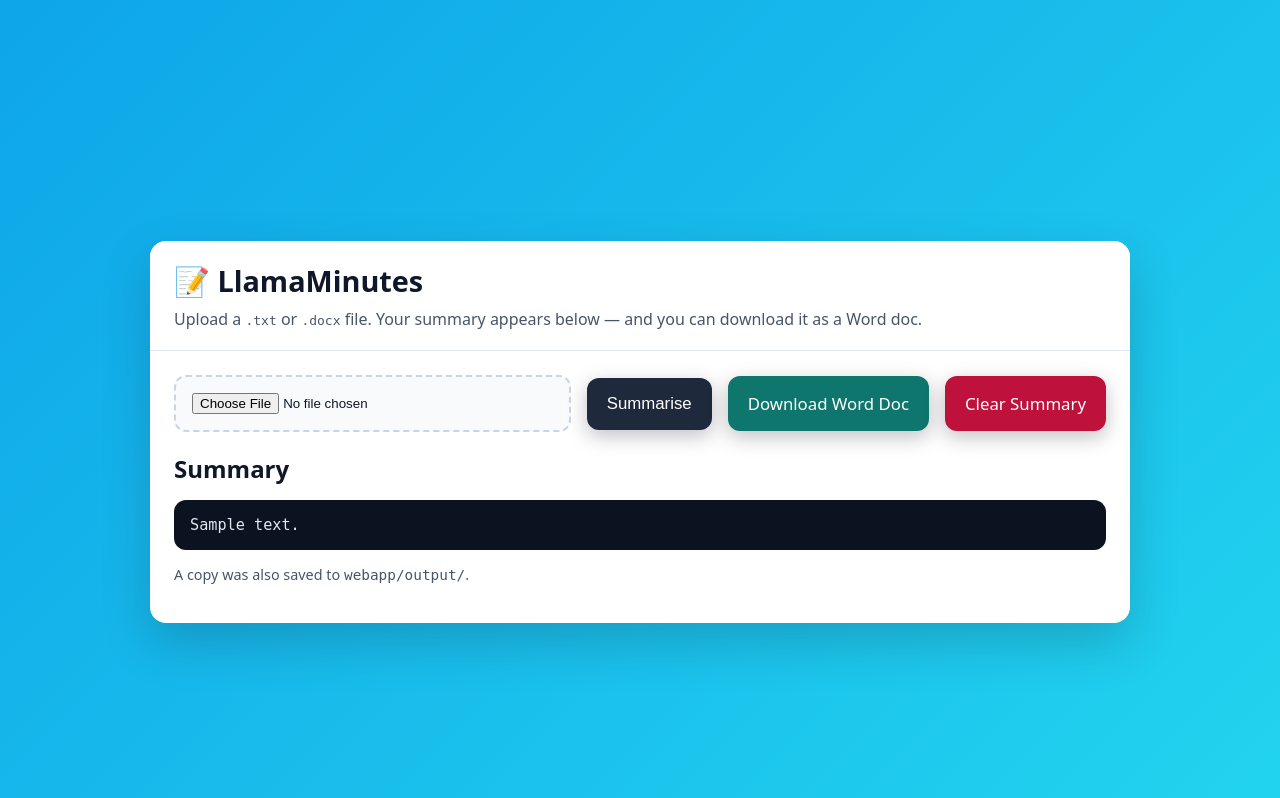
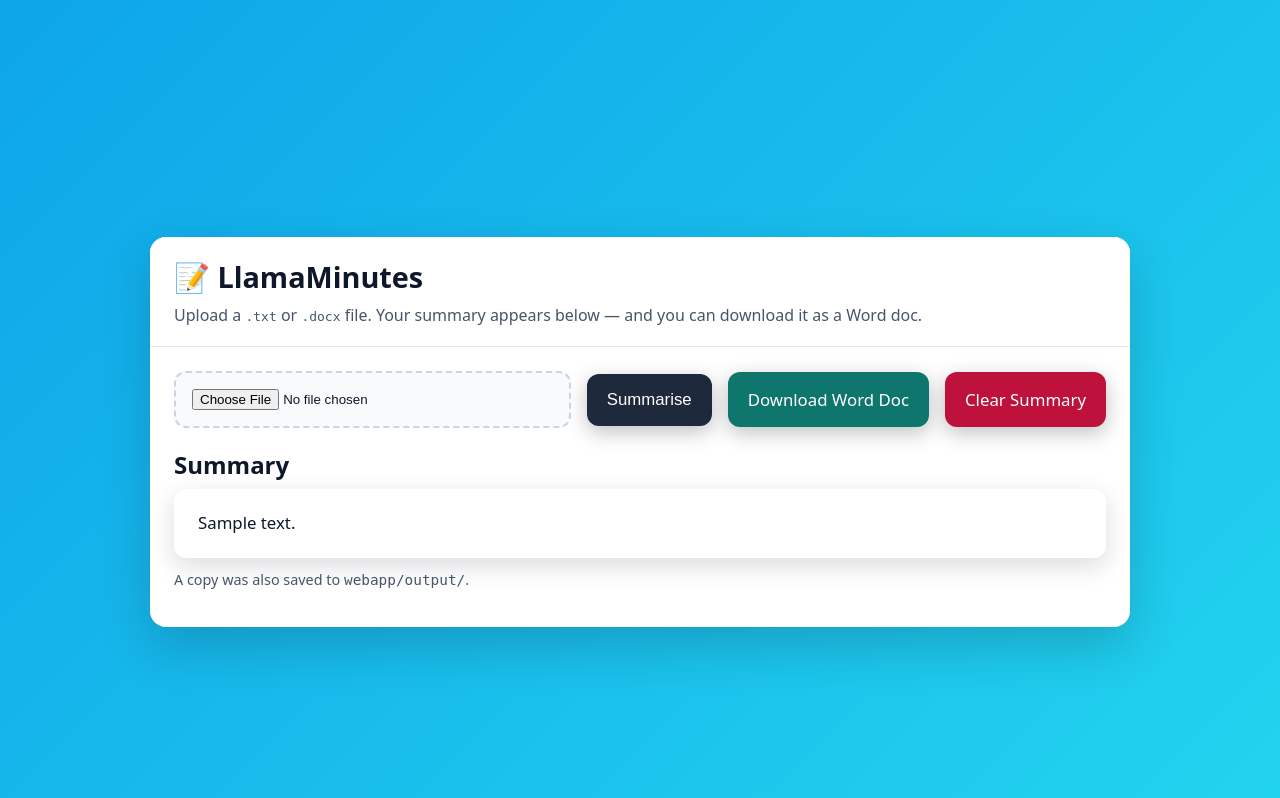
Before and after one commit to tamasfried/LlamaMinutes, a Flask app: template webapp/templates/index.html in a window 1280 px wide. Shown: the top 798 px of the page. Run offline with Flask 3, Linux system fonts and the light colour scheme; the template is opened without the code that fills it: most values are stand-ins (such as "Sample title", 1, 10 or a date in 2020); some libraries are stand-ins or nearby versions.

Commit message:
Enhance summary feature: convert markdown to HTML and update rendering in index.html

```diff
--- a/webapp/app.py
+++ b/webapp/app.py
@@ -2,6 +2,7 @@
 from flask import Flask, render_template, request, send_from_directory, url_for, redirect
 from pathlib import Path
 import tempfile, time
+import markdown  # 👈 convert model text (markdown) -> HTML
 
 from crewai import Agent, Task, Crew, Process, LLM
 
@@ -105,32 +106,33 @@ def save_summary_docx(summary: str, original_name: str) -> Path:
 # ---------- routes ----------
 @app.route("/", methods=["GET"])
 def index():
-    return render_template("index.html", summary=None, download_docx_url=None)
+    return render_template("index.html", summary_html=None, download_docx_url=None)
 
 @app.route("/summarise", methods=["POST"])
 def summarise():
     f = request.files.get("file")
     if not f or f.filename == "":
-        return render_template("index.html", summary="Please choose a .txt or .docx file.", download_docx_url=None)
+        return render_template("index.html", summary_html="<p>Please choose a .txt or .docx file.</p>", download_docx_url=None)
 
     suffix = Path(f.filename).suffix.lower()
     if suffix not in {".txt", ".docx"}:
-        return render_template("index.html", summary="Unsupported file type. Please upload .txt or .docx.", download_docx_url=None)
+        return render_template("index.html", summary_html="<p>Unsupported file type. Please upload .txt or .docx.</p>", download_docx_url=None)
 
-    # save upload to a temp file and read it
     with tempfile.NamedTemporaryFile(delete=False, suffix=suffix) as tmp:
         f.save(tmp.name)
         minutes_text = load_minutes_from_path(Path(tmp.name))
 
-    # run summary
-    summary = summarize_minutes(minutes_text)
+    summary_text = summarize_minutes(minutes_text)
 
-    # save copies (txt + docx) to /output
-    _ = save_summary_txt(summary, f.filename)
-    docx_path = save_summary_docx(summary, f.filename)
+    # Convert markdown-like text to HTML for nice rendering
+    summary_html = markdown.markdown(summary_text, extensions=["extra", "sane_lists", "nl2br"])
+
+    # Save outputs
+    _ = save_summary_txt(summary_text, f.filename)
+    docx_path = save_summary_docx(summary_text, f.filename)
     download_docx_url = url_for("download_file", filename=docx_path.name)
 
-    return render_template("index.html", summary=summary, download_docx_url=download_docx_url)
+    return render_template("index.html", summary_html=summary_html, download_docx_url=download_docx_url)
 
 @app.route("/download/<path:filename>", methods=["GET"])
 def download_file(filename):
--- a/webapp/requirements.txt
+++ b/webapp/requirements.txt
@@ -3,3 +3,4 @@ python-docx
 crewai
 langchain-ollama
 python-multipart
+markdown
--- a/webapp/templates/index.html
+++ b/webapp/templates/index.html
@@ -6,77 +6,60 @@
   <meta name="viewport" content="width=device-width, initial-scale=1">
   <style>
     :root{
-      --bg1:#0ea5e9;   /* sky */
-      --bg2:#22d3ee;   /* cyan */
-      --ink:#0f172a;   /* slate-900 */
-      --card:#ffffff;
-      --muted:#475569; /* slate-600 */
-      --accent:#1e293b;/* slate-800 */
-      --danger:#be123c;
-      --success:#0f766e;
+      --bg1:#0ea5e9; --bg2:#22d3ee; --ink:#0f172a;
+      --card:#ffffff; --muted:#475569; --accent:#1e293b;
+      --danger:#be123c; --success:#0f766e;
     }
     html,body{height:100%;}
     body {
-      margin: 0;
-      font-family: system-ui, -apple-system, Segoe UI, Roboto, sans-serif;
-      color: var(--ink);
-      background: linear-gradient(135deg, var(--bg1), var(--bg2));
-      display: grid;
-      place-items: center;
-      padding: 2rem 1rem;
+      margin: 0; font-family: system-ui, -apple-system, Segoe UI, Roboto, sans-serif;
+      color: var(--ink); background: linear-gradient(135deg, var(--bg1), var(--bg2));
+      display: grid; place-items: center; padding: 2rem 1rem;
     }
-    .card {
-      width: 100%;
-      max-width: 980px;
-      background: var(--card);
-      border-radius: 16px;
-      box-shadow: 0 20px 50px rgba(15, 23, 42, 0.2);
-      overflow: hidden;
-    }
-    .hero {
-      padding: 1.25rem 1.5rem;
+    .card { width: 100%; max-width: 980px; background: var(--card); border-radius: 16px;
+      box-shadow: 0 20px 50px rgba(15, 23, 42, 0.2); overflow: hidden; }
+    .hero { padding: 1.25rem 1.5rem;
       background: radial-gradient(1200px 400px at 10% -10%, #ffffffaa, transparent), var(--card);
-      border-bottom: 1px solid #e2e8f0;
-    }
+      border-bottom: 1px solid #e2e8f0; }
     h1 { margin: 0 0 .5rem 0; font-size: 1.8rem; }
     .hint { color: var(--muted); margin: 0; }
     .content { padding: 1.5rem; }
     form { display: flex; flex-wrap: wrap; gap: 1rem; align-items: center; }
-    input[type=file] {
-      flex: 1 1 340px;
-      padding: 1rem;
-      border: 2px dashed #cbd5e1;
-      border-radius: 12px;
-      background: #f8fafc;
-    }
-    .btn {
-      appearance: none;
-      border: none;
-      background: var(--accent);
-      color: #fff;
-      padding: 1rem 1.25rem;
-      border-radius: 12px;
-      font-size: 1.05rem;
-      cursor: pointer;
+    input[type=file] { flex: 1 1 340px; padding: 1rem; border: 2px dashed #cbd5e1;
+      border-radius: 12px; background: #f8fafc; }
+    .btn { appearance: none; border: none; background: var(--accent); color: #fff;
+      padding: 1rem 1.25rem; border-radius: 12px; font-size: 1.05rem; cursor: pointer;
       transition: transform .05s ease, box-shadow .2s ease;
-      box-shadow: 0 6px 20px rgba(2, 6, 23, .25);
-      text-decoration: none;
-      display: inline-block;
-    }
+      box-shadow: 0 6px 20px rgba(2, 6, 23, .25); text-decoration: none; display: inline-block; }
     .btn:hover { transform: translateY(-1px); }
     .btn:active { transform: translateY(0); }
     .btn.secondary { background: var(--success); }
     .btn.danger { background: var(--danger); }
     .section-title { margin: 1.25rem 0 .5rem; }
-    pre {
-      white-space: pre-wrap;
-      background: #0b1220;
-      color: #e2e8f0;
-      padding: 1rem;
+
+    /* Flashier summary output */
+    .summary-box {
+      background: #fff;
       border-radius: 12px;
-      font-size: .95rem;
-      overflow-x: auto;
+      box-shadow: 0 8px 24px rgba(15,23,42,0.15);
+      padding: 1.25rem 1.5rem;
+      font-size: 1.05rem;
+      line-height: 1.7;
+      color: #0f172a;
+      animation: fadeIn .5s ease-in-out;
     }
+    .summary-box h1, .summary-box h2, .summary-box h3 {
+      margin-top: 1rem; margin-bottom: .5rem; color: #0f172a; font-weight: 800;
+    }
+    .summary-box ul { margin: .25rem 0 1rem 1.25rem; }
+    .summary-box li { margin-bottom: .35rem; }
+    .summary-box p { margin: .35rem 0; }
+
+    @keyframes fadeIn {
+      from { opacity: 0; transform: translateY(6px); }
+      to   { opacity: 1; transform: translateY(0); }
+    }
+
     .footer-hint { color: var(--muted); font-size: .9rem; margin-top: .75rem; }
   </style>
   <script>
@@ -101,14 +84,16 @@
         {% if download_docx_url %}
           <a class="btn secondary" href="{{ download_docx_url }}">Download Word Doc</a>
         {% endif %}
-        {% if summary %}
+        {% if summary_html %}
           <a class="btn danger" href="{{ url_for('clear_summary') }}">Clear Summary</a>
         {% endif %}
       </form>
 
-      {% if summary %}
+      {% if summary_html %}
         <h2 class="section-title">Summary</h2>
-        <pre>{{ summary }}</pre>
+        <div class="summary-box">
+          {{ summary_html | safe }}
+        </div>
         <p class="footer-hint">A copy was also saved to <code>webapp/output/</code>.</p>
       {% endif %}
     </div>
```
